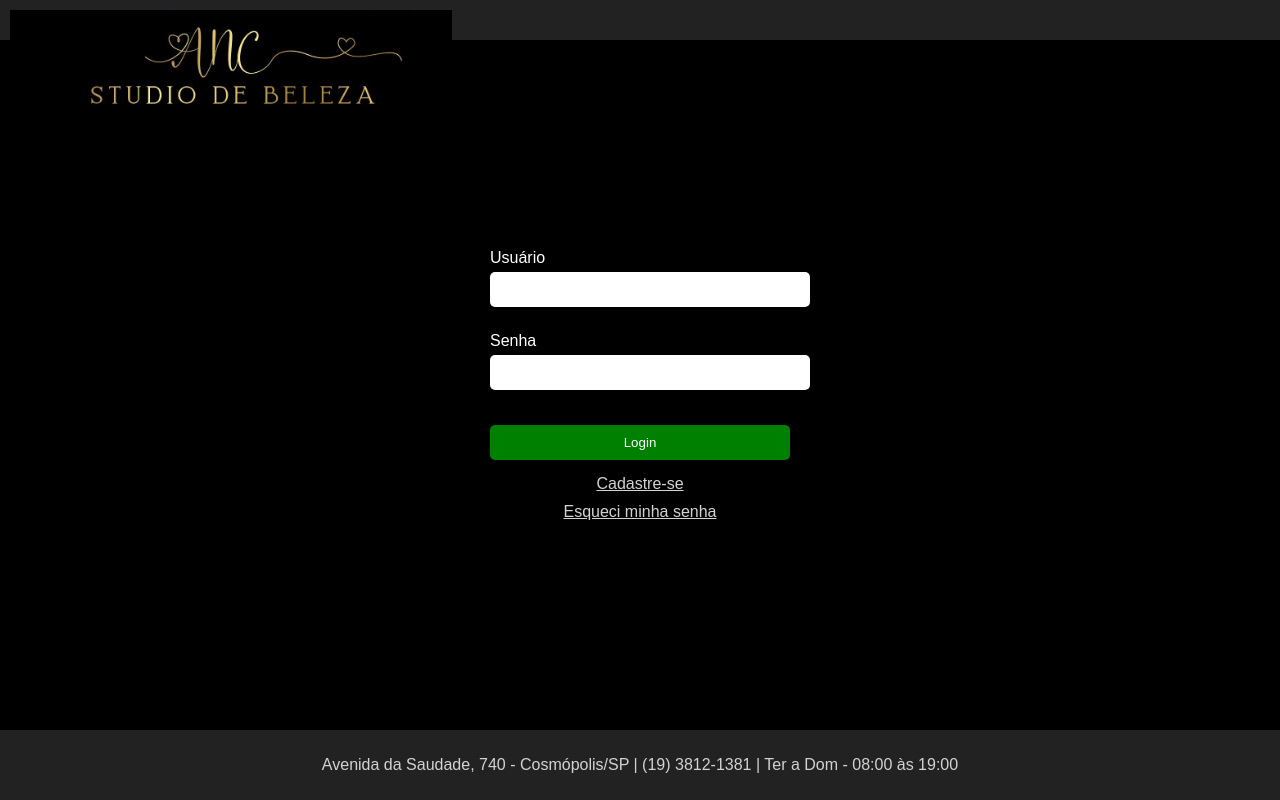
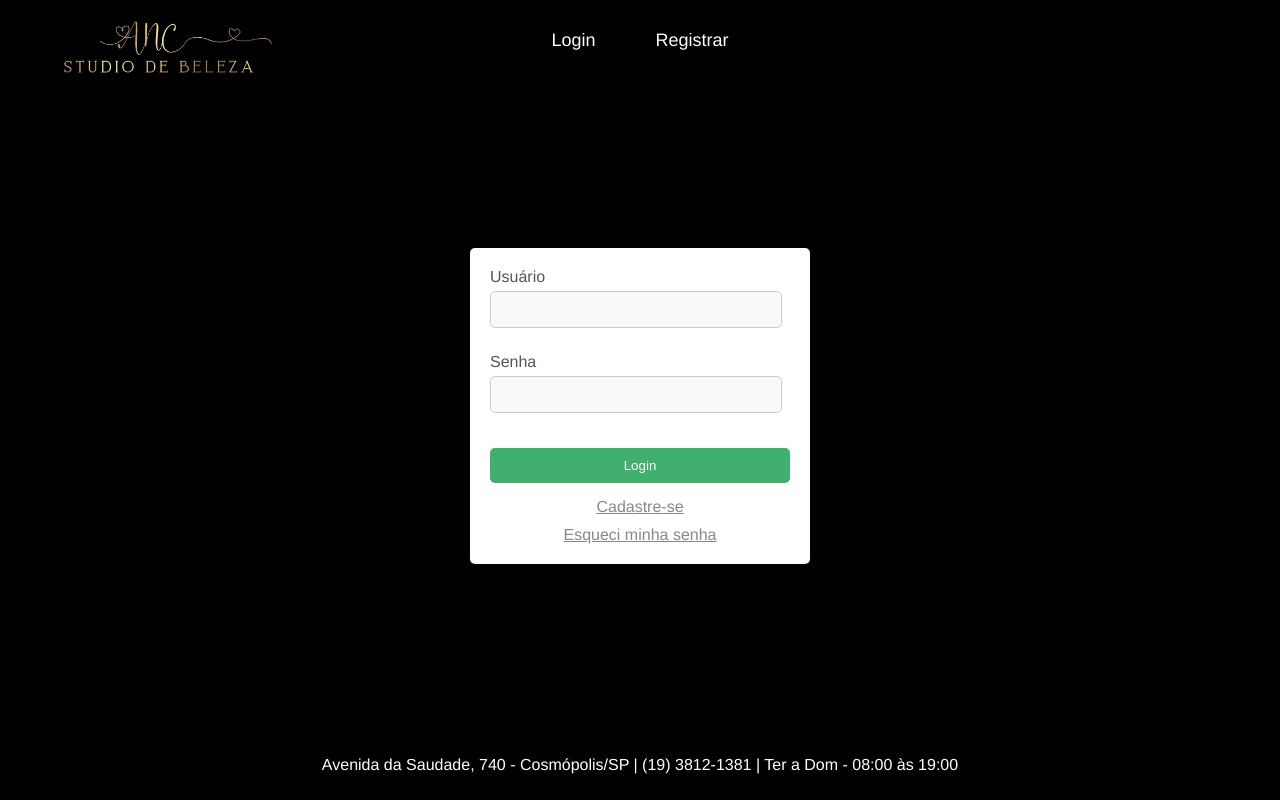
Before and after one commit to erico-cavalcanti/PI_DRP04-PJI110-SALA-003GRUPO-005_V3, a Flask app: page /login in a window 1280 px wide. Run offline with Flask 3, Linux system fonts and the light colour scheme.

Commit message:
alteração de visual e revisão final

```diff
--- a/app/routes.py
+++ b/app/routes.py
@@ -49,6 +49,7 @@ def login():
         if current_user.email == admin_email:
             return redirect(url_for('admin_dashboard'))
         return redirect(url_for('client_dashboard'))
+
     form = LoginForm()
     if form.validate_on_submit():
         cliente = Cliente.query.filter_by(usuario=form.usuario.data).first()
@@ -60,6 +61,7 @@ def login():
             return redirect(next_page) if next_page else redirect(url_for('client_dashboard'))
         else:
             flash('Login não autorizado. Por favor verifique usuário e senha', 'danger')
+
     return render_template('login.html', title='Login', form=form)
 
 @app.route('/forgot_password', methods=['GET', 'POST'])
--- a/app/static/css/style.css
+++ b/app/static/css/style.css
@@ -1,8 +1,8 @@
 /* Estilos globais */
 body {
-    background-color: black;
-    color: white;
-    font-family: Arial, sans-serif;
+    background-color: black; /* Fundo preto */
+    color: #333;
+    font-family: 'Helvetica Neue', Arial, sans-serif;
     margin: 0;
     padding: 0;
     display: flex;
@@ -10,32 +10,57 @@ body {
     min-height: 100vh;
 }
 
-header, footer {
+/* Header */
+header {
+    background-color: black;
     padding: 20px;
     text-align: center;
-    background-color: #222;
+    position: relative;
 }
 
 .logo {
-    height: 15%;
+    height: 80px;
     position: absolute;
     top: 10px;
     left: 10px;
 }
 
+.main-nav {
+    display: flex;
+    justify-content: center;
+    gap: 20px;
+}
+
+.nav-link {
+    color: #fff;
+    text-decoration: none;
+    font-size: 18px;
+    padding: 10px 20px;
+    border-radius: 5px;
+    transition: background-color 0.3s;
+}
+
+.nav-link:hover {
+    background-color: #555;
+}
+
 .btn-logout {
-    position: absolute;
-    top: 20px;
-    right: 20px;
-    padding: 10px 20px;
-    background-color: red;
+    background-color: #e94e77;
     color: white;
     border: none;
     border-radius: 5px;
     text-decoration: none;
     font-size: 14px;
+    cursor: pointer;
+    padding: 10px 20px;
+    transition: background-color 0.3s;
 }
 
+.btn-logout:hover {
+    background-color: #c43a61;
+}
+
+/* Main content */
 main {
     flex: 1;
     display: flex;
@@ -44,16 +69,36 @@ main {
     padding: 20px;
 }
 
-/* Estilos dos formulários */
-.login-container, .cadastro-container, .dashboard-container, .agendamento-container {
-    width: 300px;
+/* Footer */
+footer {
+    background-color: black;
+    color: white;
+    text-align: center;
+    padding: 10px 20px;
+}
+
+/* Form containers */
+.login-container {
+    width: 100%;
+    max-width: 300px;
     padding: 20px;
-    background: rgba(0, 0, 0, 0.5);
-    box-shadow: 0 0 10px 0 rgba(0, 0, 0, 0.5);
+    background: white;
+    box-shadow: 0 0 10px rgba(0, 0, 0, 0.1);
     border-radius: 5px;
     margin: 20px;
 }
 
+.cadastro-container, .dashboard-container, .agendamento-container {
+    width: 100%;
+    max-width: 800px;
+    padding: 20px;
+    background: white;
+    box-shadow: 0 0 10px rgba(0, 0, 0, 0.1);
+    border-radius: 5px;
+    margin: 20px;
+}
+
+/* Form elements */
 .form-group {
     margin-bottom: 15px;
 }
@@ -61,22 +106,24 @@ main {
 label {
     display: block;
     margin-bottom: 5px;
+    color: #555;
 }
 
 input[type="text"], input[type="password"], input[type="datetime-local"], select {
-    width: 100%;
+    width: 90%;
     padding: 10px;
     margin-bottom: 10px;
-    border: none;
+    border: 1px solid #ccc;
     border-radius: 5px;
-    color: black;
+    color: #333;
+    background: #f9f9f9;
 }
 
-/* Estilos dos botões */
+/* Buttons */
 button, .btn-login, .btn-submit, .btn-aceitar, .btn-recusar, .btn-cancelar, .btn-remarcar {
     width: 100%;
     padding: 10px;
-    background-color: green;
+    background-color: #41B06E;
     color: white;
     border: none;
     border-radius: 5px;
@@ -101,23 +148,17 @@ button, .btn-login, .btn-submit, .btn-aceitar, .btn-recusar, .btn-cancelar, .btn
     display: block;
     text-align: center;
     margin-top: 10px;
-    color: lightgrey;
+    color: #888;
 }
 
-/* Footer */
-footer {
-    background-color: #222;
-    color: lightgrey;
-    padding: 10px;
-}
-
+/* Agendamentos */
 .agendamentos {
     display: flex;
     flex-direction: column;
 }
 
 .agendamento {
-    border: 1px solid grey;
+    border: 1px solid #ccc;
     padding: 10px;
     margin-bottom: 10px;
     border-radius: 5px;
--- a/app/templates/base.html
+++ b/app/templates/base.html
@@ -6,11 +6,30 @@
     <title>Salão de Beleza</title>
     <link rel="stylesheet" href="{{ url_for('static', filename='css/style.css') }}">
 </head>
+{% block scripts %}
+<script>
+    document.addEventListener('DOMContentLoaded', function() {
+        setTimeout(function() {
+            let alerts = document.querySelectorAll('.flash-messages .alert');
+            alerts.forEach(alert => alert.remove());
+        }, 5000); // Remove after 5 seconds
+    });
+</script>
+{% endblock %}
 <body>
     <header>
         <img src="{{ url_for('static', filename='img/logo.png') }}" alt="Logo do Salão" class="logo">
         {% if current_user.is_authenticated %}
-        <a href="{{ url_for('logout') }}" class="btn-logout">Logout</a>
+        <nav class="main-nav">
+            <a href="{{ url_for('home') }}" class="nav-link">Home</a>
+            <a href="{{ url_for('client_dashboard') }}" class="nav-link">Dashboard</a>
+            <a href="{{ url_for('logout') }}" class="nav-link btn-logout">Logout</a>
+        </nav>
+        {% else %}
+        <nav class="main-nav">
+            <a href="{{ url_for('login') }}" class="nav-link">Login</a>
+            <a href="{{ url_for('register') }}" class="nav-link">Registrar</a>
+        </nav>
         {% endif %}
     </header>
     <main>
--- a/app/templates/create_profissional.html
+++ b/app/templates/create_profissional.html
@@ -1,6 +1,6 @@
 {% extends "base.html" %}
 {% block content %}
-<div class="form-container">
+<div class="cadastro-container">
     <h2>Cadastrar Profissional</h2>
     <form method="POST" action="{{ url_for('create_profissional') }}">
         {{ form.hidden_tag() }}
@@ -20,7 +20,7 @@
             {{ form.especialidade.label }} {{ form.especialidade(class="form-control") }}
         </div>
         <div class="form-group">
-            {{ form.submit(class="btn btn-primary") }}
+            {{ form.submit(class="btn btn-submit") }}
         </div>
     </form>
 </div>
--- a/app/templates/create_servico.html
+++ b/app/templates/create_servico.html
@@ -1,6 +1,6 @@
 {% extends "base.html" %}
 {% block content %}
-<div class="form-container">
+<div class="cadastro-container">
     <h2>Cadastrar Serviço</h2>
     <form method="POST" action="{{ url_for('create_servico') }}">
         {{ form.hidden_tag() }}
@@ -17,7 +17,7 @@
             {{ form.valor.label }} {{ form.valor(class="form-control") }}
         </div>
         <div class="form-group">
-            {{ form.submit(class="btn btn-primary") }}
+            {{ form.submit(class="btn btn-submit") }}
         </div>
     </form>
 </div>
--- a/app/templates/login.html
+++ b/app/templates/login.html
@@ -1,6 +1,15 @@
 {% extends "base.html" %}
 {% block content %}
 <div class="login-container">
+    {% with messages = get_flashed_messages(with_categories=true) %}
+        {% if messages %}
+            <div class="flash-messages">
+                {% for category, message in messages %}
+                    <div class="alert alert-{{ category }}">{{ message }}</div>
+                {% endfor %}
+            </div>
+        {% endif %}
+    {% endwith %}
     <form method="POST" action="{{ url_for('login') }}">
         {{ form.hidden_tag() }}
         <div class="form-group">
```
Also changed, not shown: other parts of app/static/css/style.css (+86 -3 lines), app/templates/admin_dashboard.html (+5 -5 lines), app/templates/client_dashboard.html (+15 -5 lines), app/templates/create_agendamento.html (+12 -10 lines), app/templates/edit_profissional.html (+15 -13 lines), app/templates/edit_servico.html (+13 -11 lines), requirements.txt (+24 -9 lines).
